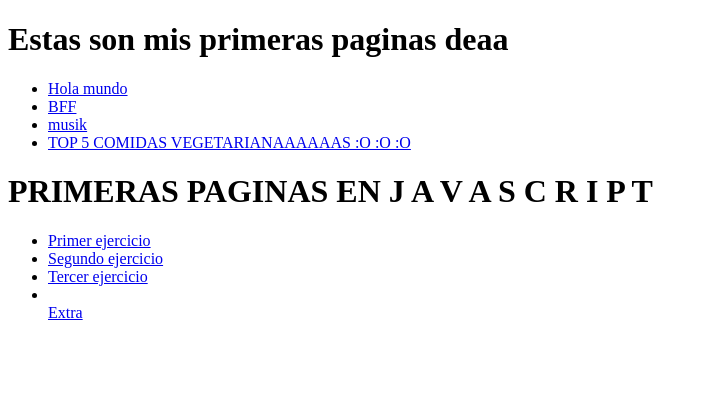
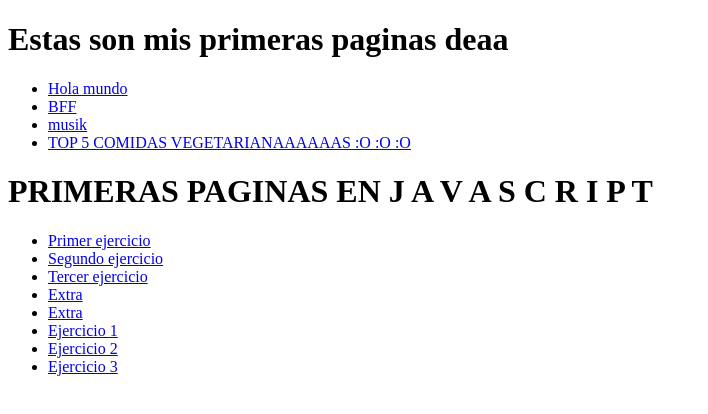
Before and after one commit to SaleLol/PAGINAS, a plain HTML site: page index.html in a window 1280 px wide. Shown: the whole page, without its empty margins (0-708 px from the left). Drawn offline with Linux system fonts and the light colour scheme.

Commit message:
Update index.html

```diff
--- a/index.html
+++ b/index.html
@@ -32,9 +32,23 @@
 		</li>
 		<li>
 			<a href="./JavaScript/placement3.html"> Tercer ejercicio </a>
+		</li>
 		<li>
+			<a href="./JavaScript/VariablesPruebas.html"> Extra </a>
 		</li>
+		<li>
 			<a href="./JavaScript/VariablesPruebas.html"> Extra </a>
+		</li>
+		<li>
+			<a href="./JavaScriptIf/Punto1/if.html">Ejercicio 1</a>
+		</li>
+		<li>
+			<a href="./JavaScriptIf/Punto2/if.html">Ejercicio 2</a>
+		</li>
+		<li>
+			<a href="./JavaScriptIf/Punto3/if.html">Ejercicio 3</a>
+		</li>
+
 
 
 	</ul>
```
Lines whose indentation alone changed are shown as unchanged.
